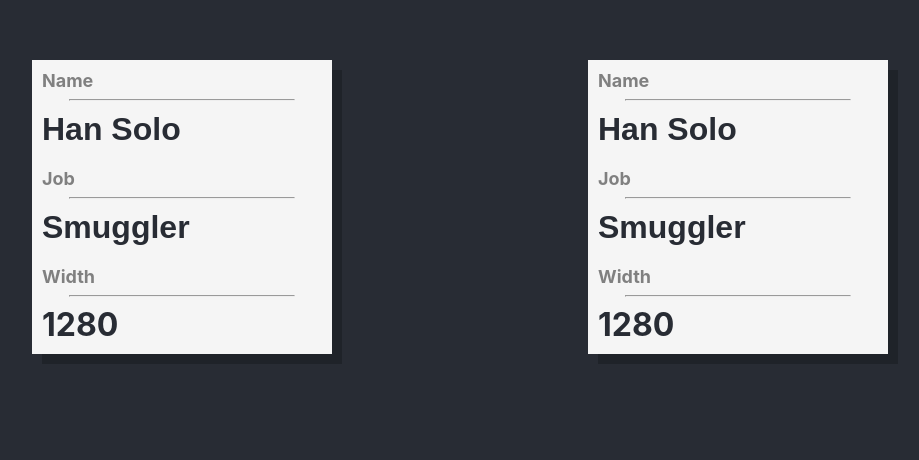
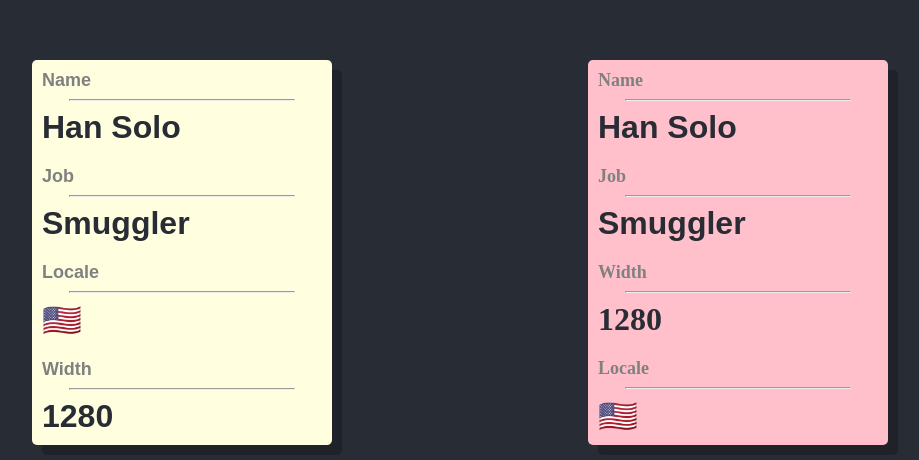
Before and after one commit to tannermares/hooks-intro, a React (Create React App) app: page / in a window 1280 px wide. Shown: the part 340-800 px from the top of the page, without its empty margins (180-1099 px from the left). Built offline with nearby package versions, Linux system fonts and the light colour scheme.

Commit message:
added contexts

```diff
--- a/src/classes/HelloWorld.js
+++ b/src/classes/HelloWorld.js
@@ -1,5 +1,6 @@
 import React from 'react'
 import Row from '../Row'
+import { ThemeContext, LocaleContext } from '../context'
 
 export default class HelloWorld extends React.Component {
   constructor(props) {
@@ -41,17 +42,31 @@ export default class HelloWorld extends React.Component {
 
   render() {
     return (
-      <section>
+      <ThemeContext.Consumer>
+        {theme => {
+          return (
+            <section className={theme}>
               <Row label="Name">
-          <input value={this.state.name} onChange={this.handleNameChange} />
+                <input
+                  value={this.state.name}
+                  onChange={this.handleNameChange}
+                />
               </Row>
 
               <Row label="Job">
                 <input value={this.state.job} onChange={this.handleJobChange} />
               </Row>
+              <LocaleContext.Consumer>
+                {locale => {
+                  return <Row label="Locale">{locale}</Row>
+                }}
+              </LocaleContext.Consumer>
 
               <Row label="Width">{this.state.width}</Row>
             </section>
           )
+        }}
+      </ThemeContext.Consumer>
+    )
   }
 }
--- a/src/functions/HelloWorld.js
+++ b/src/functions/HelloWorld.js
@@ -1,15 +1,17 @@
-import React, { useState, useEffect } from 'react'
+import React, { useState, useEffect, useContext } from 'react'
 import Row from '../Row'
+import { ThemeContext, LocaleContext } from '../context'
 
 export default function HelloWorld(props) {
   const name = useFormInput('Han Solo')
   const job = useFormInput('Smuggler')
   const width = useWindowWidth()
+  const theme = useContext(ThemeContext)
+  const locale = useContext(LocaleContext)
   useDocumentTitle(name.value + ' ' + job.value)
 
   return (
-    <section>
-      <section>
+    <section className={theme}>
       <Row label="Name">
         <input {...name} />
       </Row>
@@ -17,7 +19,7 @@ export default function HelloWorld(props) {
         <input {...job} />
       </Row>
       <Row label="Width">{width}</Row>
-      </section>
+      <Row label="Locale">{locale}</Row>
     </section>
   )
 }
```
Lines whose indentation alone changed are shown as unchanged.
